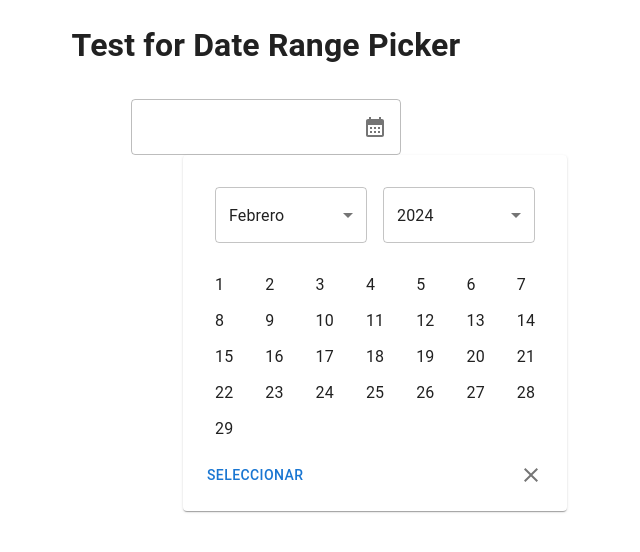
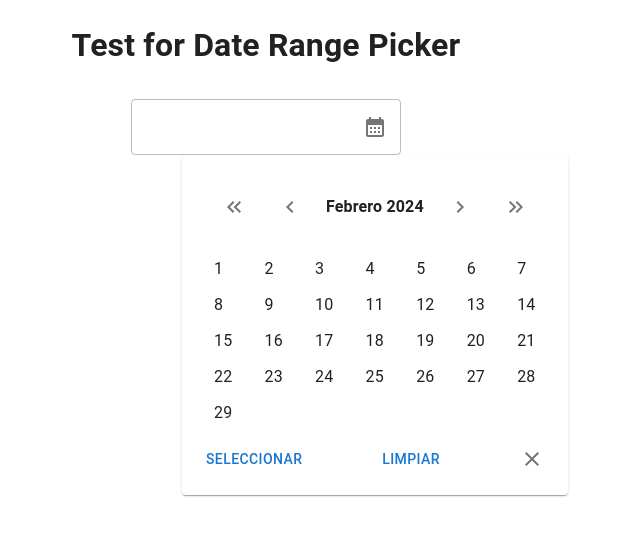
Before and after one commit to INNCOL/date-range-picker, a React app: page / in a window 1280 px wide. Both pictures are taken after a click on the icon 748 px from the left and 126 px from the top of the page. Shown: the top 552 px of the page, without its empty margins (374-1014 px from the left). Built offline with nearby package versions, Linux system fonts and the light colour scheme.

Commit message:
feat(Clean): functionality and update selecting dates behavior

```diff
--- a/package.json
+++ b/package.json
@@ -1,7 +1,7 @@
 {
   "name": "inncol-date-range-picker",
   "description": "Free open source date range picker for MUI using the free version of MUI/ MUI core",
-  "version": "1.1.1",
+  "version": "1.1.2",
   "main": "dist/index.js",
   "private": false,
   "scripts": {
--- a/src/components/date-range-picker.tsx
+++ b/src/components/date-range-picker.tsx
@@ -5,32 +5,37 @@ import IconButton from '@mui/material/IconButton';
 import MenuList from '@mui/material/MenuList';
 import Paper from '@mui/material/Paper';
 import Popper from '@mui/material/Popper';
-import { SelectChangeEvent } from '@mui/material/Select';
+import Box from '@mui/material/Box';
+import ClickAwayListener from '@mui/material/ClickAwayListener';
+import KeyboardArrowLeft from '@mui/icons-material/KeyboardArrowLeft';
+import KeyboardArrowRight from '@mui/icons-material/KeyboardArrowRight';
+import KeyboardDoubleArrowLeft from '@mui/icons-material/KeyboardDoubleArrowLeft';
+import KeyboardDoubleArrowRight from '@mui/icons-material/KeyboardDoubleArrowRight';
 import { endOfMonth, eachDayOfInterval, format, getMonth, getYear, startOfMonth } from 'date-fns';
+import { es } from 'date-fns/locale';
+
 import { Day } from './day';
-import { MonthSelect } from './month-select';
-import { YearSelect } from './year-select';
 import { InputRange } from './input-range';
-import { Box, ClickAwayListener } from '@mui/material';
 
 export interface Dates {
-  start: Date;
+  start: Date | null;
   end: Date | null;
 }
 
 interface DateRangePickerProps {
-  startDate: Date;
-  endDate: Date;
+  startDate?: Date;
+  endDate?: Date;
   onChange: (date: Dates) => void;
 }
 
-export const DateRangePicker: React.FC<DateRangePickerProps> = ({ onChange, startDate = new Date(), endDate }) => {
+export const DateRangePicker: React.FC<DateRangePickerProps> = ({ onChange, startDate = null, endDate = null }) => {
   const [dateRangeText, setDateRangeText] = React.useState('');
   const [anchorEl, setAnchorEl] = useState(null);
-  const [selectedStartDate, setSelectedStartDate] = useState(startDate);
+  const [selectedStartDate, setSelectedStartDate] = useState<Date | null>(startDate);
   const [selectedEndDate, setSelectedEndDate] = useState<Date | null>(endDate);
-  const [selectedMonth, setSelectedMonth] = useState(getMonth(startDate));
-  const [selectedYear, setSelectedYear] = useState(getYear(startDate));
+  const today = new Date()
+  const [selectedMonth, setSelectedMonth] = useState(getMonth(today));
+  const [selectedYear, setSelectedYear] = useState(getYear(today));
 
   const toggleCalendar = (event: any) => {
     setAnchorEl(anchorEl ? null : event.currentTarget);
@@ -39,29 +44,19 @@ export const DateRangePicker: React.FC<DateRangePickerProps> = ({ onChange, star
   const handleClose = () => {
     setAnchorEl(null);
     onChange({ start: selectedStartDate, end: selectedEndDate });
-    setDateRangeText(`${format(selectedStartDate, 'dd/MM/yyyy')} - ${format(selectedEndDate!, 'dd/MM/yyyy')}`)
+    setDateRangeText(`${format(selectedStartDate!, 'dd/MM/yyyy')} - ${format(selectedEndDate!, 'dd/MM/yyyy')}`)
   };
 
   const handleDateSelect = (date: Date) => {
+
     if (!selectedStartDate) {
       setSelectedStartDate(date);
-      onChange({ start: date, end: null });
-    } else if (!selectedEndDate) {
+    } else if (!selectedEndDate && selectedStartDate.getTime() < date.getTime()) {
       setSelectedEndDate(date);
-      onChange({ start: selectedStartDate, end: date });
     } else {
+      setSelectedEndDate(null);
       setSelectedStartDate(date);
-      setSelectedEndDate(null);
-      onChange({ start: date, end: null });
     }
-  };
-
-  const handleMonthSelect = (event: SelectChangeEvent<string>) => {
-    setSelectedMonth(Number(event.target.value));
-  };
-
-  const handleYearSelect = (event: SelectChangeEvent<string>) => {
-    setSelectedYear(Number(event.target.value));
   };
 
   const generateDays = () => {
@@ -79,8 +74,8 @@ export const DateRangePicker: React.FC<DateRangePickerProps> = ({ onChange, star
         <Day
           key={date.toISOString()}
           onClick={() => handleDateSelect(date)}
-          isStart={date.getTime() === startDate?.getTime()}
-          isEnd={date.getTime() === endDate?.getTime()}
+          isStart={date.getTime() === selectedStartDate?.getTime()}
+          isEnd={date.getTime() === selectedEndDate?.getTime()}
           isInRange={isInRange}
         >
           {date.getDate()}
@@ -93,6 +88,42 @@ export const DateRangePicker: React.FC<DateRangePickerProps> = ({ onChange, star
     setAnchorEl(null);
   }
 
+  const nextMonth = () => {
+    if (selectedMonth == 11) {
+      setSelectedYear(selectedYear + 1)
+      setSelectedMonth(0)
+      return;
+    }
+    setSelectedMonth(selectedMonth + 1);
+  }
+
+  const prevMonth = () => {
+    if (selectedMonth == 0) {
+      setSelectedYear(selectedYear - 1)
+      setSelectedMonth(11)
+      return;
+    }
+
+    setSelectedMonth(selectedMonth - 1);
+  }
+
+  const nextYear = () => {
+    setSelectedYear(selectedYear + 1)
+  }
+
+  const prevYear = () => {
+    setSelectedYear(selectedYear - 1)
+  }
+
+  const clean = () => {
+    setSelectedStartDate(new Date())
+    setSelectedEndDate(null)
+    setSelectedMonth(getMonth(today))
+    setSelectedYear(getYear(today))
+    setAnchorEl(null)
+    setDateRangeText('')
+  }
+
   return (
     <ClickAwayListener mouseEvent="onMouseDown"
       touchEvent="onTouchStart" onClickAway={onClickAway}>
@@ -101,15 +132,21 @@ export const DateRangePicker: React.FC<DateRangePickerProps> = ({ onChange, star
         <Popper style={{ zIndex: 1 }} open={Boolean(anchorEl)} anchorEl={anchorEl} placement="auto" sx={{ padding: '1rem' }} >
           <Paper sx={{ padding: '1rem' }}>
             <div style={{ display: 'flex', flexDirection: 'column' }}>
-              <div style={{ display: 'flex', justifyContent: 'space-between', padding: '1rem', gap: '1rem' }}>
-                <MonthSelect
-                  value={selectedMonth.toString()}
-                  onChange={handleMonthSelect}
-                />
-                <YearSelect
-                  value={selectedYear}
-                  onChange={handleYearSelect}
-                />
+              <div style={{ display: 'flex', justifyContent: 'space-between', justifyItems: "center", padding: '1rem', gap: '1rem' }}>
+                <IconButton onClick={prevYear}>
+                  <KeyboardDoubleArrowLeft />
+                </IconButton>
+                <IconButton onClick={prevMonth}>
+                  <KeyboardArrowLeft />
+                </IconButton>
+                <strong style={{ display: 'flex', alignItems: 'center' }}>{`${format(new Date(0, selectedMonth), 'MMMM', { locale: es })
+                  .replace(/^\w/, (c) => c.toUpperCase())} ${selectedYear}`}</strong>
+                <IconButton onClick={nextMonth}>
+                  <KeyboardArrowRight />
+                </IconButton>
+                <IconButton onClick={nextYear}>
+                  <KeyboardDoubleArrowRight />
+                </IconButton>
               </div>
               <MenuList style={{ display: 'grid', gridTemplateColumns: 'repeat(7, 1fr)' }}>
                 {renderDays()}
@@ -117,6 +154,7 @@ export const DateRangePicker: React.FC<DateRangePickerProps> = ({ onChange, star
             </div>
             <div style={{ display: 'flex', justifyContent: 'space-between' }}>
               <Button onClick={handleClose}>Seleccionar</Button>
+              <Button onClick={clean}>Limpiar</Button>
               <IconButton onClick={toggleCalendar}>
                 <Close />
               </IconButton>
--- a/src/components/month-select.tsx
+++ /dev/null
@@ -1,33 +0,0 @@
-import React from "react";
-import FormControl from '@mui/material/FormControl';
-import MenuItem from '@mui/material/MenuItem';
-import Select, { SelectChangeEvent } from '@mui/material/Select';
-import { format } from 'date-fns';
-import { es } from 'date-fns/locale';
-
-interface MonthSelectProps {
-    value: string;
-    onChange: (event: SelectChangeEvent<string>) => void
-}
-
-export const MonthSelect: React.FC<MonthSelectProps> = ({ value, onChange }) => {
-    return (
-        <FormControl fullWidth>
-            <Select
-                labelId="month-select-label"
-                id="month-select"
-                value={value}
-                onChange={onChange}
-            >
-                {Array.from({ length: 12 }, (_, i) => (
-                    <MenuItem key={i} value={i}>
-                        {
-                            format(new Date(0, i), 'MMMM', { locale: es })
-                                .replace(/^\w/, (c) => c.toUpperCase())
-                        }
-                    </MenuItem>
-                ))}
-            </Select>
-        </FormControl>
-    );
-}
--- a/src/components/year-select.tsx
+++ /dev/null
@@ -1,26 +0,0 @@
-import React from "react"
-import { FormControl, Select, MenuItem, SelectChangeEvent } from "@mui/material"
-
-interface YearSelectProps {
-    value: number;
-    onChange: (event: SelectChangeEvent<string>) => void;
-}
-
-export const YearSelect: React.FC<YearSelectProps> = ({ value, onChange }) => {
-    return (
-        <FormControl fullWidth>
-            <Select
-                labelId="year-select-label"
-                id="year-select"
-                value={value.toString()}
-                onChange={onChange}
-            >
-                {Array.from({ length: 10 }, (_, i) => (
-                    <MenuItem key={i} value={value - 5 + i}>
-                        {value - 5 + i}
-                    </MenuItem>
-                ))}
-            </Select>
-        </FormControl>
-    )
-}
--- a/test/test-component.tsx
+++ b/test/test-component.tsx
@@ -6,10 +6,13 @@ export const TestComponent = () => {
     const [endDate, setEndDate] = React.useState<Date>(new Date());
 
     const handleOnDateRange = ({ start, end }: Dates) => {
-        setStartDate(start);
+        if (start)
+            setStartDate(start);
+
         if (end)
             setEndDate(end)
     }
+
     return <div style={{ display: 'flex', alignItems: 'center', height: '100vh', flexDirection: 'column' }}>
         <h1>
             Test for Date Range Picker
```
Also changed, not shown: 2 other files (tests, documents, lock files or other folders).
